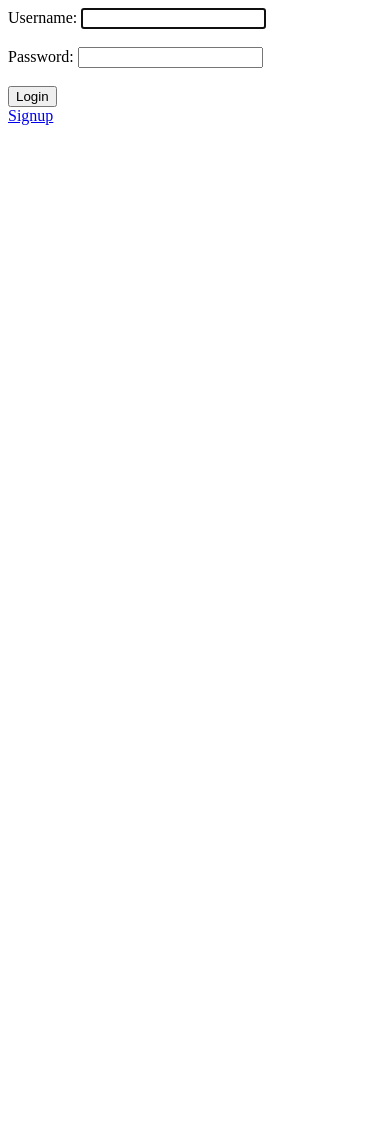
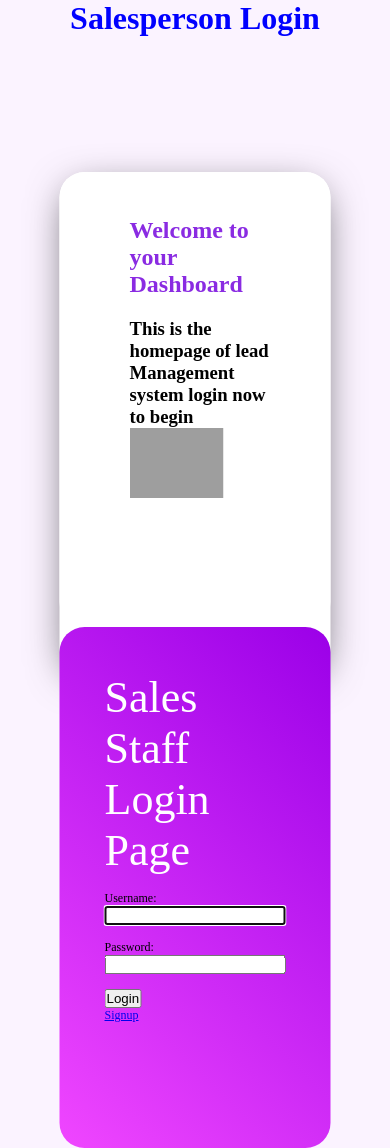
Before and after one commit to Aasthaawasthi0807/Lead-Management-System, a Django app: page /login/ in a window 390 px wide. Before the commit the page ends 125 px from the top, so only its background shows below. Run offline with Django 3.2, Linux system fonts and the light colour scheme; grey boxes are pictures that could not be loaded.

```diff
--- a/authentication/templates/authentication/login.html
+++ b/authentication/templates/authentication/login.html
@@ -5,12 +5,102 @@
         <meta name="viewport" content="width=device-width,initial-scale=1.0">
         <title>Login Form</title>
         <style>
+            *{
+                margin:0;
+                padding:0;
+                box-sizing:border-box;
+            }
+            body{
+                background:#fbf3ff;
+            }
+            .container{
+                position:absolute;
+                max-width:880px;
+                height:500px;
+                margin:auto;
+                top:50%;
+                left:50%;
+                transform:translate(-50%,-50%);
+            }
+            .myRightCtn{
+                position:relative;
+                background-image:linear-gradient(45deg,#f046ff,#9b00e8);
+                border-radius:25px;
+                height:100%;
+                padding:25px;
+                color:rgb 192,192,192;
+                font-size:12px;
+                display:flex;
+                justify-content:center;
+                align-items;
+            }
+            .myLeftCtn{
+                position:relative;
+                background:#fff;
+                border-radius:25px;
+                height:100%;
+                padding:25px;
+                padding-left: 50px;
+            }
+            .myLeftCtn header{
+                color:blueviolet;
+                font-size:24px;
+                font-weight:700;
+                margin-bottom:20px;
+            }
+            .row{
+                height:100%;
+            }
+            .myCard{
+                position:relative;
+                background:#fff;
+                height:100%;
+                border-radius:25px;
+                -webkit-box-shadow: 0px 10px 40px -10px rgba(0,0,0,0.7);
+                -moz-box-shadow:0px 10px 40px -10px rgba(0,0,0,0.7);
+                box-shadow;0px 10px 40px -10px rgba(0,0,0,0.7);
+            }
+            .myRightCtn header{
+                color: #fff;
+                font-size:44px;
+            }
+            .box{
+                position:relative;
+                margin:20px;
+                margin-bottom:100px;
+            }
+            .myForm{
+                position:relative;
+                margin-top:50px;
+            }
+
+            h1 {
+                text-align: center;
+                color:blue;
+            }
             .er{
                 color:red;
             }
         </style>
     </head>
     <body>
+        <div class ="py-3">
+            <h1 class="text-center"><b>Salesperson Login</b></h1>
+        </div>
+        <div class="container">
+            <div class="myCard">
+                <div class="row">
+                    <div class="col-md-6">
+                        <div class="myLeftCtn">
+                            <div class="box"><header> Welcome to your Dashboard</header>
+                                <h3>This is the homepage of lead Management system login now to begin</h3>
+                                <img src="https://media.istockphoto.com/vectors/woman-programmer-is-sitting-at-a-desk-education-and-work-in-the-vector-id1221832882?k=20&m=1221832882&s=612x612&w=0&h=ENSHACq1GmCy94YrD1sOkHc7MPiq4AfTui4LEZ7uS9Q=" class="card-img-bottom" alt="..." height=80% width=60%>
+                            </div>
+                        </div>
+                <div class="col-md-6">
+                    <div class="myRightCtn">
+                        <div class="box"><header>Sales Staff Login Page</header>
+                            <br>
                             <form action="" method="post" novalidate>
                                 {% csrf_token %}
                                 {% if form.non_field_errors%}
@@ -21,8 +111,16 @@
                                 {% for fm in form %}
                                 {{fm.label_tag}} {{fm}} {{fm.errors|striptags}}<br><br>
                                 {% endfor %}
+
                                 <input type="submit" value ="Login">
                             </form>
                             <a href="{% url 'signup' %}">Signup</a>
+                        </div>
+                    </div>
+                </div>
+            </div>
+        </div>
+
+
     </body>
 </html>
```
Also changed, not shown: db.sqlite3. Lines whose indentation alone changed are shown as unchanged.
